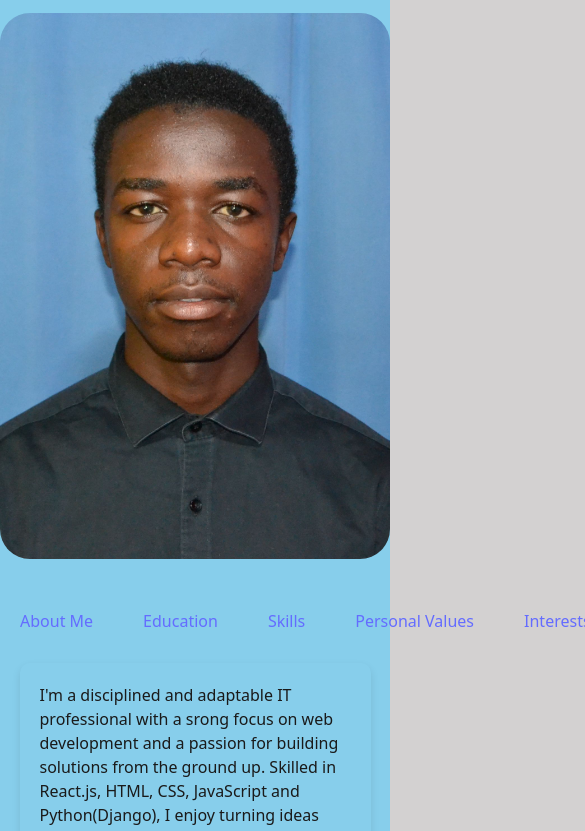
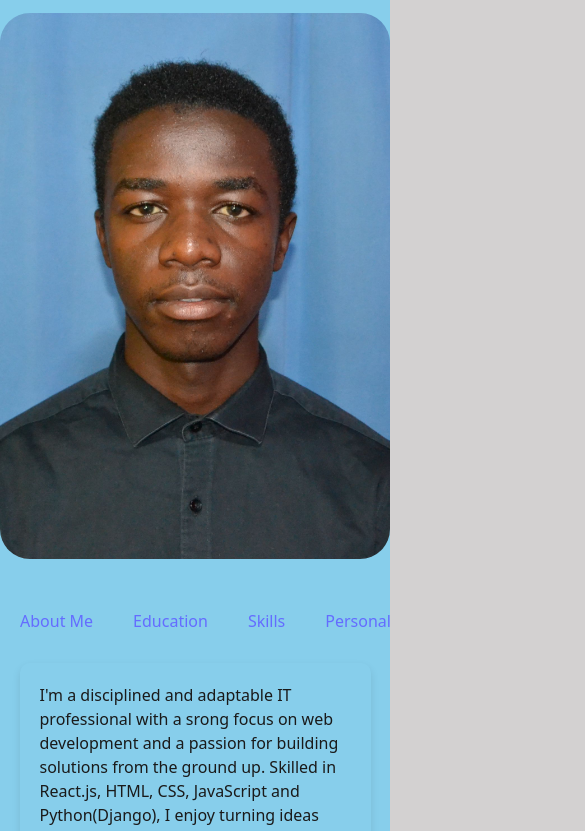
Before and after one commit to alpha-hack7/Portfolio, a React (Vite) app: page / in a window 390 px wide. Shown: the part 977-1808 px from the top of the page, 585 px wide, since content can reach past the window. Built offline with nearby package versions, Linux system fonts and the light colour scheme.

Commit message:
about-me-nav-1

```diff
--- a/src/components/about_me.jsx
+++ b/src/components/about_me.jsx
@@ -33,6 +33,7 @@ const AboutMe = () => {
 				<div>
 					<img src="Alpha 1.jpg" alt="my picture" />
 					<div id="nav">
+						<div className="list">
 							<ul className="about-me-list">
 								<li>
 									<a
@@ -90,6 +91,7 @@ const AboutMe = () => {
 									</a>
 								</li>
 							</ul>
+						</div>
 						{renderSection()}
 					</div>
 				</div>
--- a/src/css/portfolio.css
+++ b/src/css/portfolio.css
@@ -136,12 +136,11 @@ article:hover div {
 }
 .all-me {
 	width: 90%;
-	max-width: 100vw;
 	margin: 0 auto;
 	display: flex;
-	overflow-x: auto;
 	justify-content: flex-start;
 	gap: 10px;
+	overflow-x: auto;
 	scrollbar-width: none;
 }
 .left-arrow img {
@@ -209,14 +208,18 @@ article:hover div {
 	text-align: center;
 	padding: 20px 0;
 }
+.list {
+	width: 100%;
+	overflow-x: auto;
+	scrollbar-width: none;
+}
 .about-me-list {
 	list-style-type: none;
-	width: 100%;
-	display: flex;
-	gap: 10px;
+	width: max-content;
 }
 .about-me-list li {
 	padding: 10px 20px;
+	display: inline-block;
 }
 .about-me-list li:hover {
 	background-color: grey;
@@ -241,10 +244,6 @@ section {
 	.about-me div#nav {
 		padding-top: 30px;
 	}
-	.about-me-list {
-		width: 1200px;
-		overflow-x: auto;
-	} /* Enable horizontal scrolling */
 	.about-me img {
 		margin-left: 0;
 		width: 100%;
```
Lines whose indentation alone changed are shown as unchanged.
